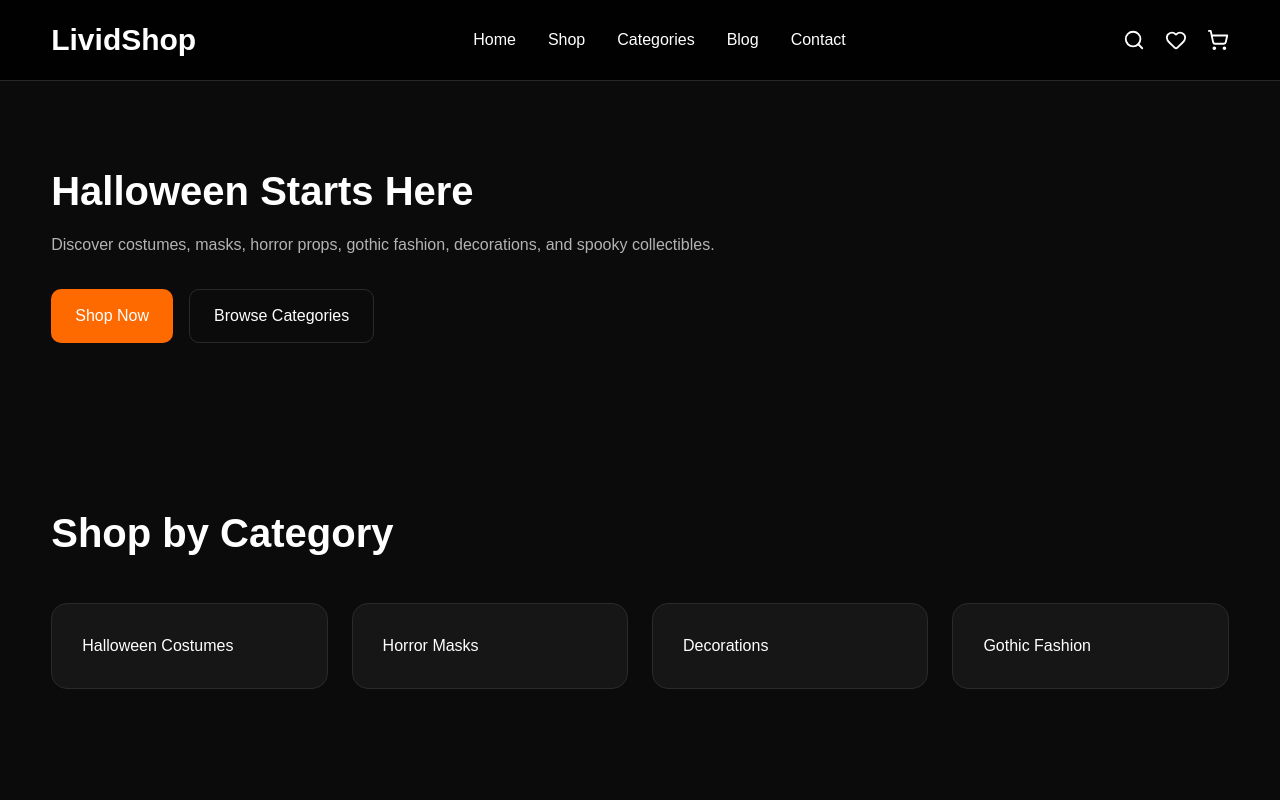
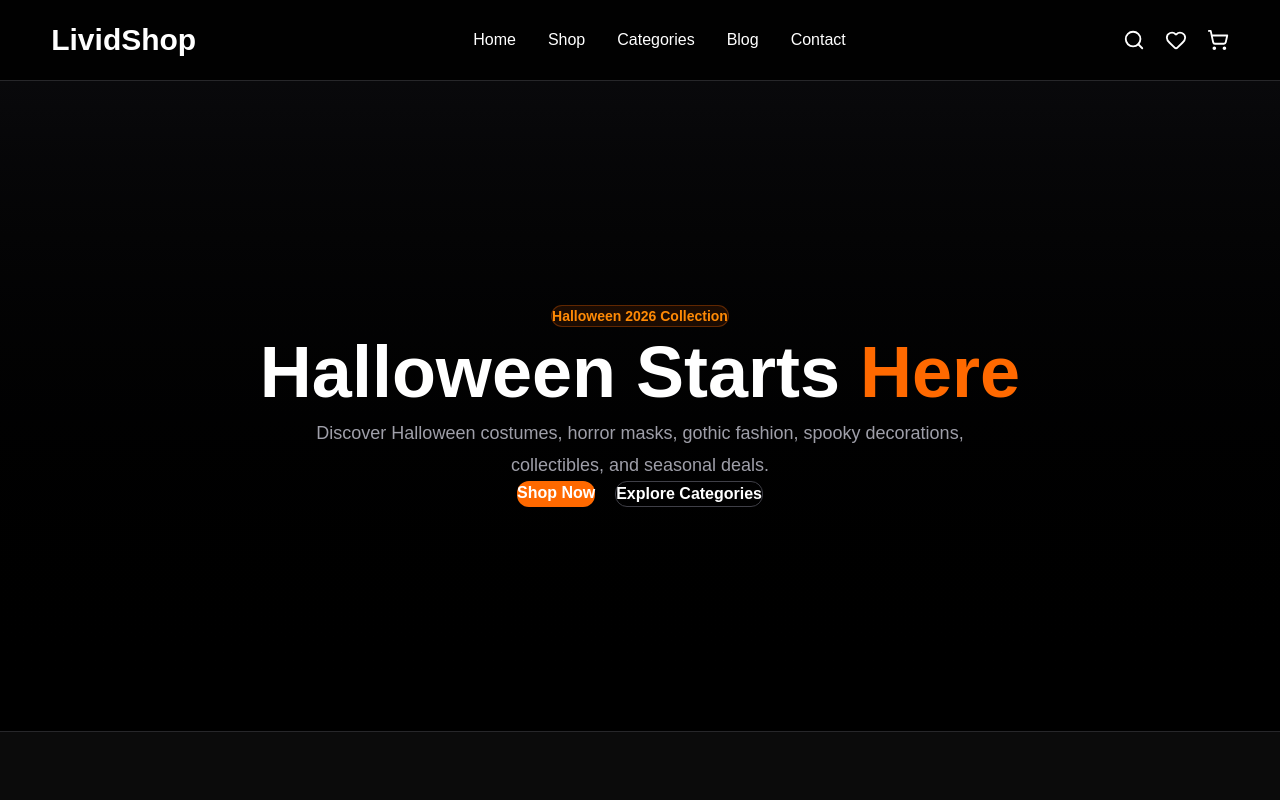
Before and after one commit to RaniaAkramm/lividshop, a Next.js app: page / in a window 1280 px wide. Shown: the top 800 px of the page. Built offline with nearby package versions, Linux system fonts and the light colour scheme.

Commit message:
Update page.tsx

```diff
--- a/app/page.tsx
+++ b/app/page.tsx
@@ -1,4 +1,5 @@
 import Header from "@/components/Header";
+import Hero from "@/components/Hero";
 
 export default function HomePage() {
   return (
@@ -6,37 +7,7 @@
 
       <Header />
 
-      <section className="section">
-        <div className="container">
-
-          <h1 className="title">
-            Halloween Starts Here
-          </h1>
-
-          <p className="subtitle">
-            Discover costumes, masks, horror props, gothic fashion,
-            decorations, and spooky collectibles.
-          </p>
-
-          <div
-            style={{
-              display: "flex",
-              gap: "16px",
-              marginTop: "32px",
-              flexWrap: "wrap",
-            }}
-          >
-            <button className="btn-primary">
-              Shop Now
-            </button>
-
-            <button className="btn-outline">
-              Browse Categories
-            </button>
-          </div>
-
-        </div>
-      </section>
+      <Hero />
 
       <section className="section">
 
```
